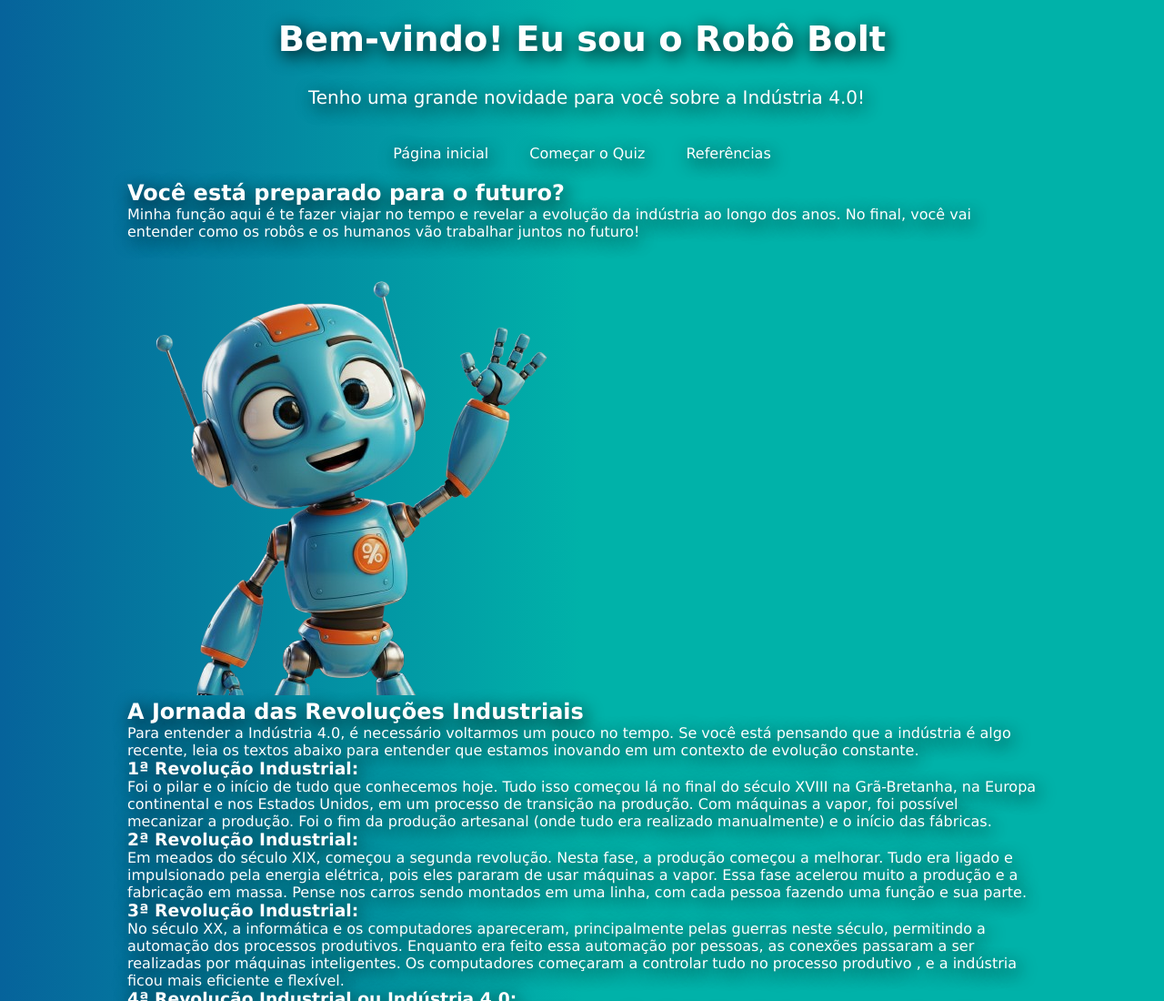
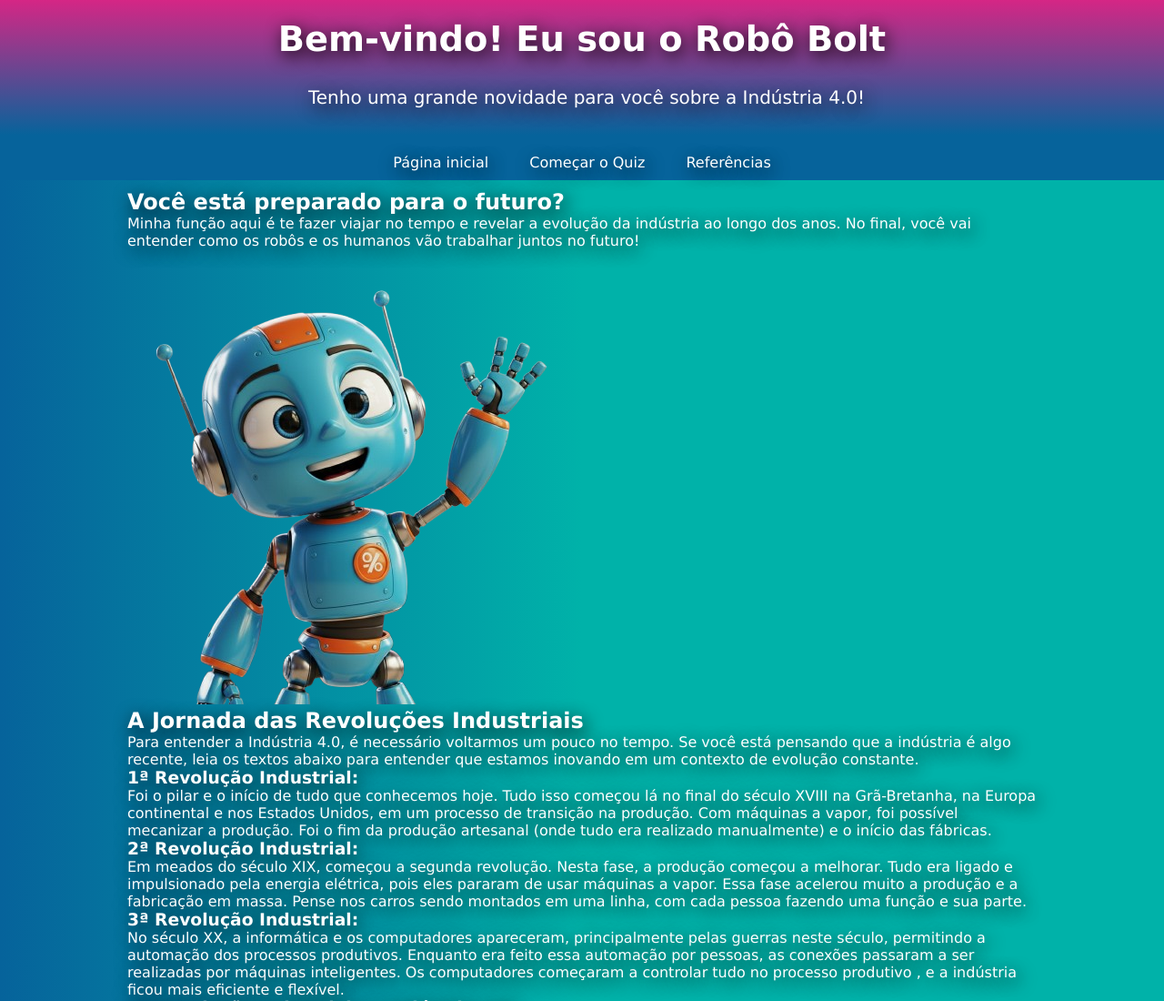
Before and after one commit to leticiasantos-dev5/projeto-site-industria4.0, a plain HTML site: page index.html in a window 1280 px wide. Shown: the top 1100 px of the page at 91% size. Drawn offline with Linux system fonts and the light colour scheme.

Commit message:
jogo de cores cabeçario

```diff
--- a/estilo/style.css
+++ b/estilo/style.css
@@ -44,12 +44,14 @@ header {
     /* A fonte foi removida daqui, pois o 'body' já define para todos */
     padding: 20px;
     background-color: var(--corverdeclaro);
-    background-image: linear-gradient(to left, var(--corverdeclaro) 50%, var(--corazul));
+    background-image: linear-gradient(to top,  var(--corazul) 0.3%,  var(--corrosa));
     color: white;
     text-align: center;
     font-size: larger;
     text-shadow: 3px 5px 19px rgb(0, 0, 0);
 }
+
+
 
 header > p {
     padding-bottom: 0.5em;
@@ -61,10 +63,13 @@ header > p {
 
 /* Estilos da Barra de Navegação */
 nav {
-    background-image: linear-gradient(to left, var(--corverdeclaro) 50%, var(--corazul));
+    background-color: var(--corazul);
+
     padding: 10px;
+    padding-top: 20px;
     text-align: center;
     text-shadow: 3px 5px 19px rgb(0, 0, 0);
+
 }
 
 nav > a {
@@ -74,6 +79,8 @@ nav > a {
     padding: 20px;
     margin: auto;
     text-shadow: 3px 5px 19px rgb(0, 0, 0);
+
+
 }
 
 nav a:hover {
```
